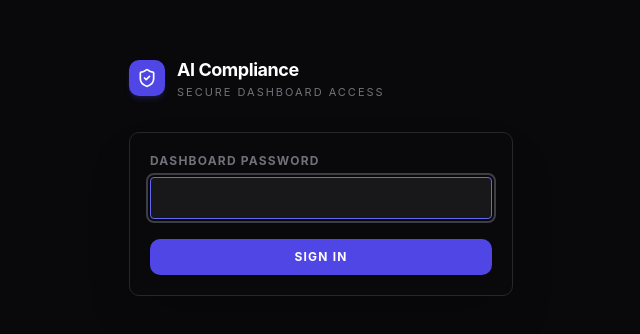
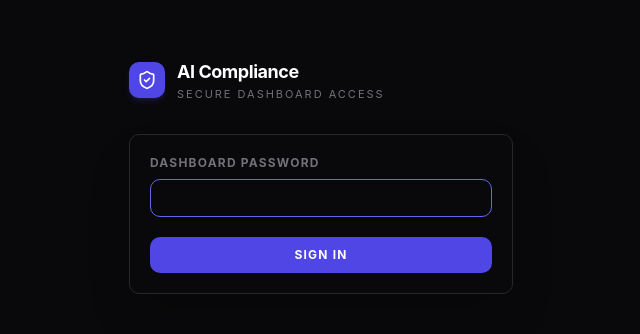
Before and after one commit to MuheedRehman/ai-compliance-wrapper, a Next.js app in the folder apps/dashboard/: page /login in a window 1280 px wide. Shown: the part 224-558 px from the top of the page, without its empty margins (319-959 px from the left). Built offline with nearby package versions, Linux system fonts and the light colour scheme; no server answers.

Commit message:
fix: apply dark styling to dashboard form controls

```diff
--- a/apps/dashboard/app/globals.css
+++ b/apps/dashboard/app/globals.css
@@ -45,6 +45,35 @@
   body {
     @apply bg-background text-foreground font-sans;
     font-feature-settings: "rlig" 1, "calt" 1, "ss01" 1;
+    color-scheme: dark;
+  }
+
+  input:not([type='checkbox']):not([type='radio']),
+  select,
+  textarea {
+    @apply rounded-lg border border-zinc-800 bg-zinc-950 px-3 py-2 text-sm text-zinc-100 outline-none transition-colors placeholder:text-zinc-600 focus:border-indigo-500 disabled:cursor-not-allowed disabled:opacity-50;
+    color-scheme: dark;
+  }
+
+  select {
+    @apply pr-9;
+  }
+
+  option {
+    @apply bg-zinc-950 text-zinc-100;
+  }
+
+  textarea {
+    @apply resize-y;
+  }
+
+  input[type='date']::-webkit-calendar-picker-indicator {
+    filter: invert(1);
+    opacity: 0.65;
+  }
+
+  input[type='date']::-webkit-calendar-picker-indicator:hover {
+    opacity: 1;
   }
 }
 
```
